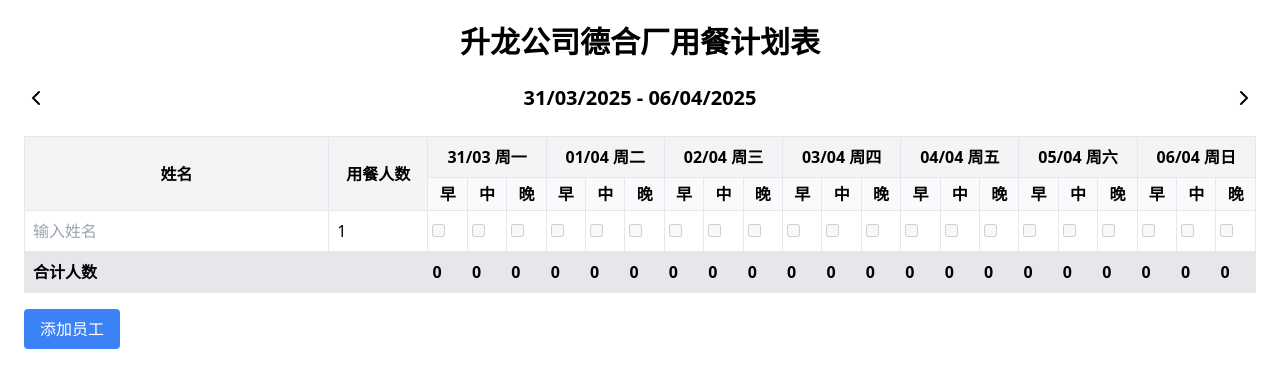
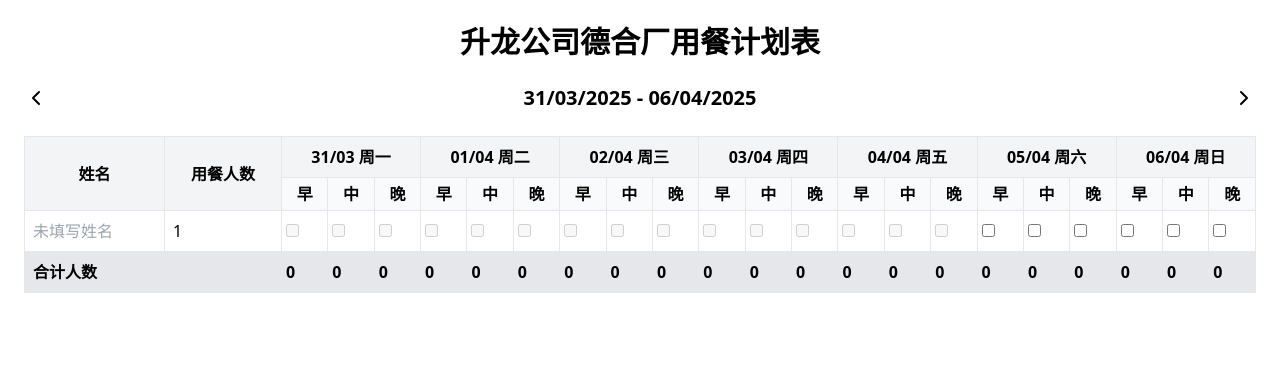
Before and after one commit to yanxianl/meal-planner, a React (Vite) app: page / in a window 1280 px wide. Shown: the top 388 px of the page. Built offline with nearby package versions, Linux system fonts and the light colour scheme.

Commit message:
Update App.jsx

```diff
--- a/src/App.jsx
+++ b/src/App.jsx
@@ -76,21 +76,8 @@ const MealPlanner = () => {
         <tbody>
           {names.map((user, idx) => (
             <tr key={idx} className="hover:bg-gray-50">
-              <td className="border p-2">
-                <input
-                  className="w-full"
-                  value={user.name}
-                  placeholder="输入姓名"
-                  onChange={(e) => {
-                    const newNames = [...names];
-                    newNames[idx].name = e.target.value;
-                    setNames(newNames);
-                  }}
-                />
-              </td>
-              <td className="border p-2 cursor-pointer" onClick={() => updateCount(idx)}>
-                {user.count}
-              </td>
+              <td className="border p-2">{user.name || <span className="text-gray-400">未填写姓名</span>}</td>
+              <td className="border p-2">{user.count}</td>
               {[...Array(7)].map((_, dayIdx) => (
                 meals.map((meal, mealIdx) => {
                   const day = addDays(startDay, dayIdx);
@@ -98,7 +85,7 @@ const MealPlanner = () => {
                     <td key={`${dayIdx}-${meal}`} className="border p-1">
                       <input
                         type="checkbox"
-                        disabled={!canCheck(day, mealIdx) || !user.name}
+                        disabled={!canCheck(day, mealIdx)}
                         checked={data[`${idx}-${format(day, 'yyyy-MM-dd')}-${meal}`] || false}
                         onChange={() => handleCheck(idx, day, meal)}
                       />
@@ -120,12 +107,6 @@ const MealPlanner = () => {
           </tr>
         </tbody>
       </table>
-      <button
-        className="mt-4 bg-blue-500 text-white px-4 py-2 rounded hover:bg-blue-600"
-        onClick={() => setNames([...names, { name: '', count: 1 }])}
-      >
-        添加员工
-      </button>
     </div>
   );
 };
```
